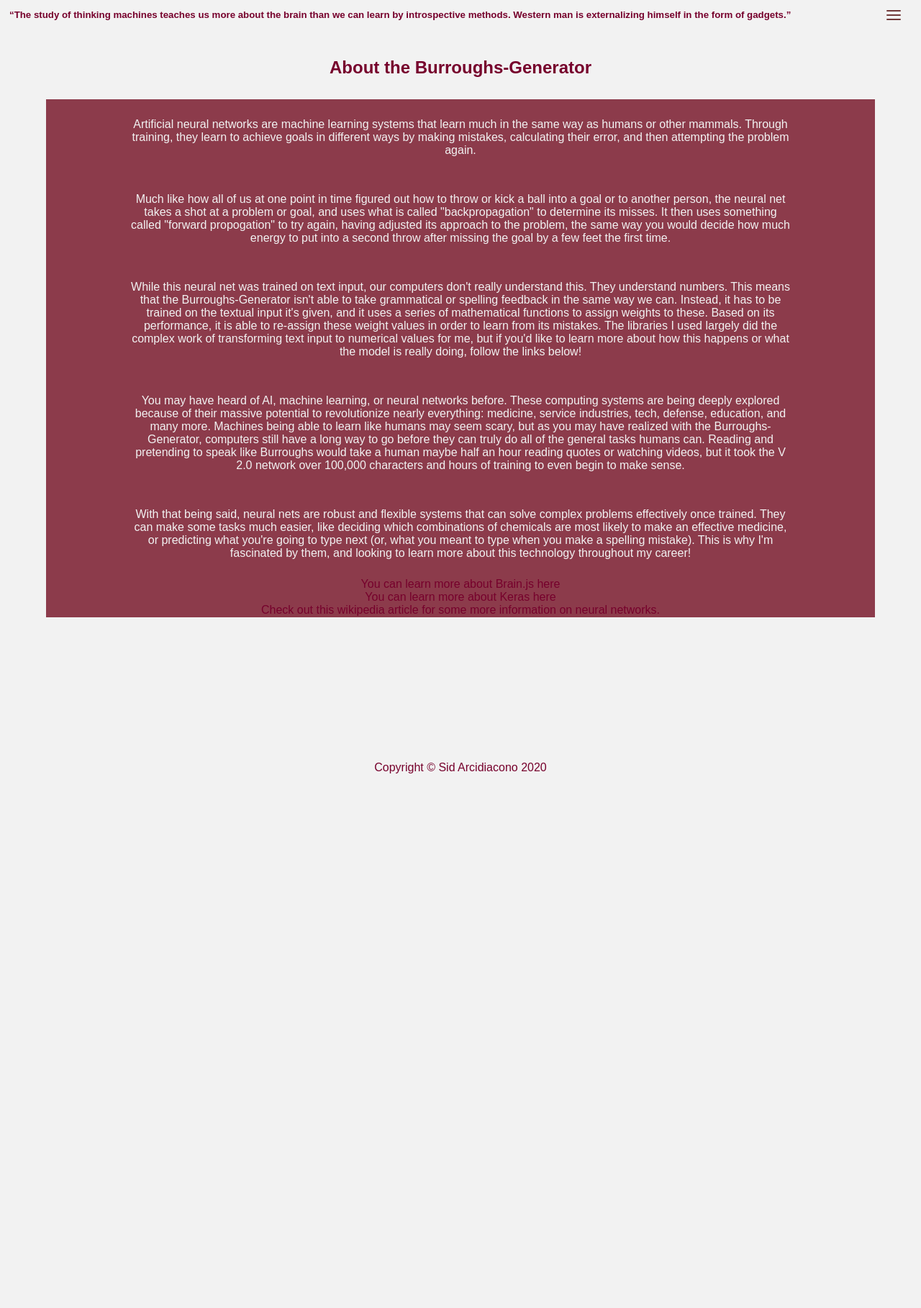
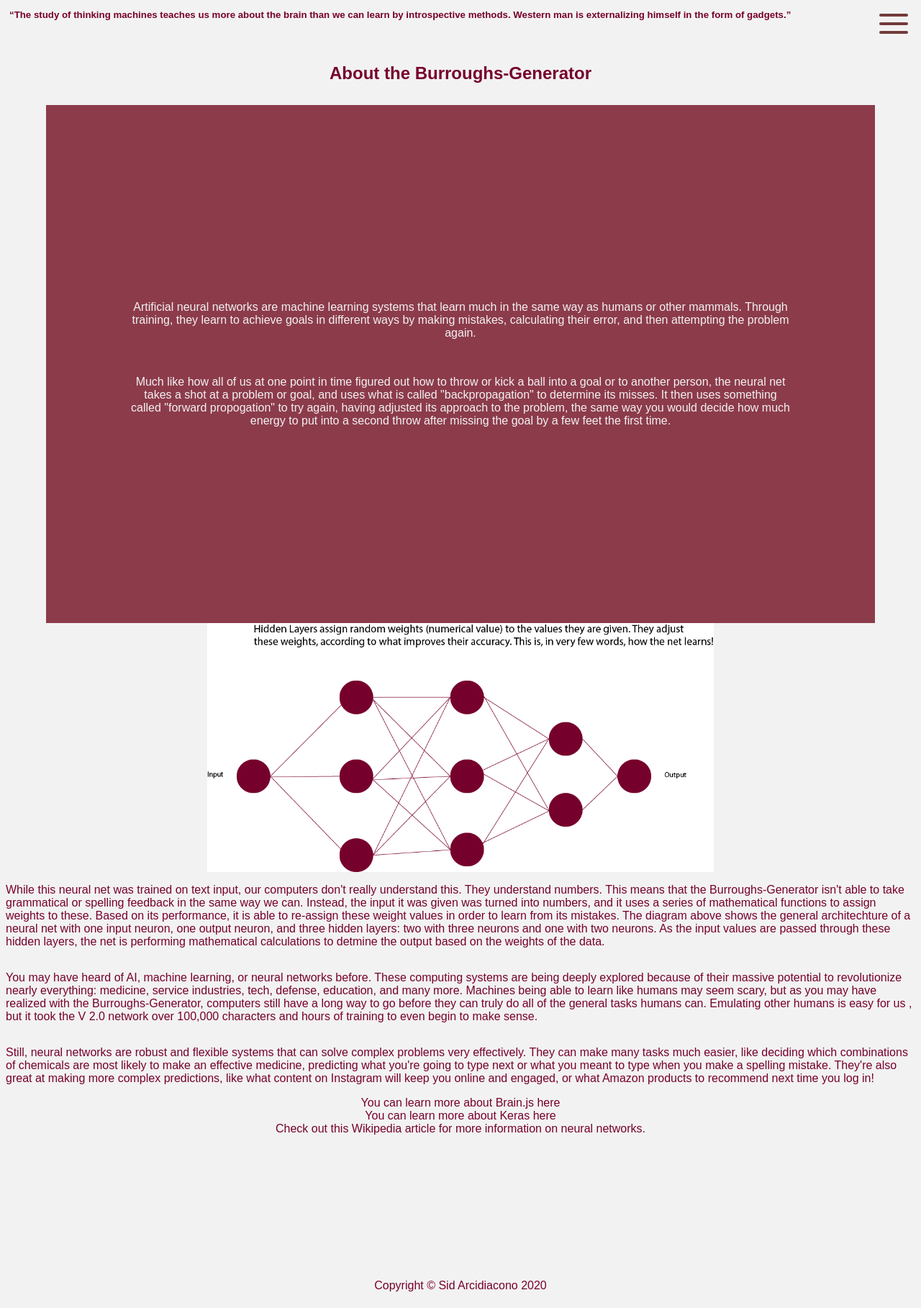
Before and after one commit to sidneyarcidiacono/burroughs, a Flask app: page /about in a window 1280 px wide. Shown: the top 1818 px of the page at 72% size. Before the commit the page ends 1075 px from the top, so only its background shows below. Run offline with Flask 2, Linux system fonts and the light colour scheme; some libraries are stand-ins or nearby versions.

Commit message:
Styling and content updates, further training and data adjusments for net performance

```diff
--- a/server/main/data.py
+++ b/server/main/data.py
@@ -101,7 +101,7 @@
 
 print_callback = LambdaCallback(on_epoch_end=on_epoch_end)
 
-# Function to save model each time the loss function decreases
+# Save weights each time the loss function decreases
 
 filepath = "weights.hdf5"
 checkpoint = ModelCheckpoint(
@@ -115,7 +115,7 @@
 callbacks = [print_callback, checkpoint, reduce_lr]
 
 
-model.fit(x, y, batch_size=128, epochs=20, callbacks=callbacks)
+model.fit(x, y, batch_size=128, epochs=10, callbacks=callbacks)
 
 
 def generate_text(user_input):
--- a/server/static/style.css
+++ b/server/static/style.css
@@ -18,6 +18,11 @@
   align-items: flex-start;
   justify-content: space-around;
   margin: auto;
+}
+
+img {
+  width: 55vw;
+  height: auto;
 }
 
 form {
--- a/server/templates/about.html
+++ b/server/templates/about.html
@@ -20,32 +20,33 @@
         adjusted its approach to the problem, the same way you would decide how much energy to put into a second
         throw after missing the goal by a few feet the first time.
       </p>
+    </div>
+  </div>
+      <img src="{{ url_for('static', filename='assets/neural_network_diag.png')}}" alt="A diagram of a generic neural network">
       <p>
         While this neural net was trained on text input, our computers don't really understand this. They understand numbers.
-        This means that the Burroughs-Generator isn't able to take grammatical or spelling feedback in the same way we can. Instead, it has to be trained
-        on the textual input it's given, and it uses a series of mathematical functions to assign weights to these. Based on its performance,
-        it is able to re-assign these weight values in order to learn from its mistakes.
-        The libraries I used largely did the complex work of transforming text input to numerical values for me, but if you'd like to learn more about how this happens or what
-        the model is really doing, follow the links below!
+        This means that the Burroughs-Generator isn't able to take grammatical or spelling feedback in the same way we can. Instead, the input
+        it was given was turned into numbers, and it uses a series of mathematical functions to assign weights to these. Based on its performance,
+        it is able to re-assign these weight values in order to learn from its mistakes. The diagram above shows the general architechture of a neural net
+        with one input neuron, one output neuron, and three hidden layers: two with three neurons and one with two neurons.
+        As the input values are passed through these hidden layers, the net is performing mathematical calculations to detmine the output based
+        on the weights of the data.
       </p>
       <p>
         You may have heard of AI, machine learning, or neural networks before. These computing systems are being deeply explored because of their
         massive potential to revolutionize nearly everything: medicine, service industries, tech, defense,
         education, and many more. Machines being able to learn like humans may seem scary, but as you may have realized with the Burroughs-Generator,
-        computers still have a long way to go before they can truly do all of the general tasks humans can. Reading and pretending to speak like Burroughs would
-        take a human maybe half an hour reading quotes or watching videos, but it took the V 2.0 network over 100,000 characters and hours of training
-        to even begin to make sense.
+        computers still have a long way to go before they can truly do all of the general tasks humans can. Emulating other humans is easy for us
+        , but it took the V 2.0 network over 100,000 characters and hours of training to even begin to make sense.
       </p>
       <p>
-        With that being said, neural nets are robust and flexible systems that can solve complex problems effectively once trained. They can make
-        some tasks much easier, like deciding which combinations of chemicals are most likely to make an effective medicine, or predicting what
-        you're going to type next (or, what you meant to type when you make a spelling mistake). This is why I'm
-        fascinated by them, and looking to learn more about this technology throughout my career!
+        Still, neural networks are robust and flexible systems that can solve complex problems very effectively. They can make
+        many tasks much easier, like deciding which combinations of chemicals are most likely to make an effective medicine, predicting what
+        you're going to type next or what you meant to type when you make a spelling mistake. They're also great at making more complex predictions,
+        like what content on Instagram will keep you online and engaged, or what Amazon products to recommend next time you log in!
       </p>
       <a href="https://brain.js.org/#/">You can learn more about Brain.js here</a>
       <a href="https://en.wikipedia.org/wiki/Keras">You can learn more about Keras here</a>
-      <a href="https://en.wikipedia.org/wiki/Artificial_neural_network">Check out this wikipedia article for some more information on neural networks.</a>
-    </div>
-  </div>
+      <a href="https://en.wikipedia.org/wiki/Artificial_neural_network">Check out this Wikipedia article for more information on neural networks.</a>
 </body>
 {% endblock %}
```
Also changed, not shown: server/static/assets/neural_network_diag.png (added), 1 other file.
